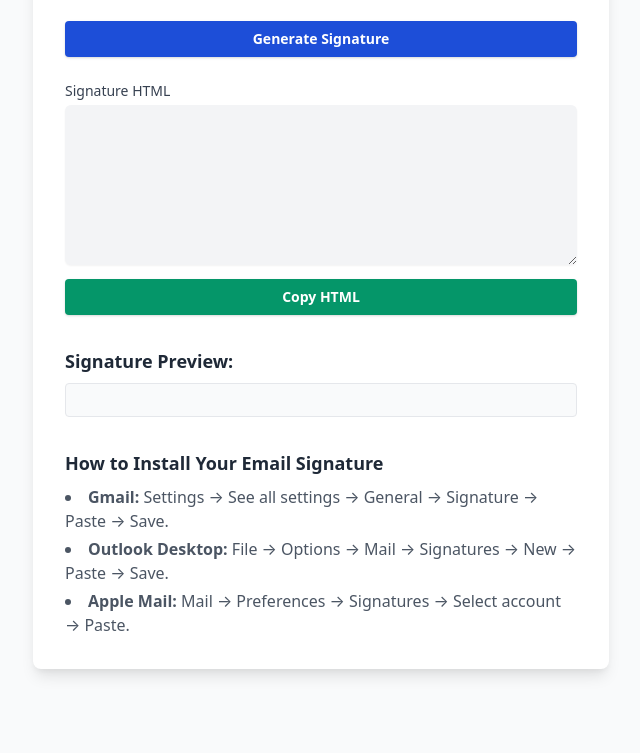
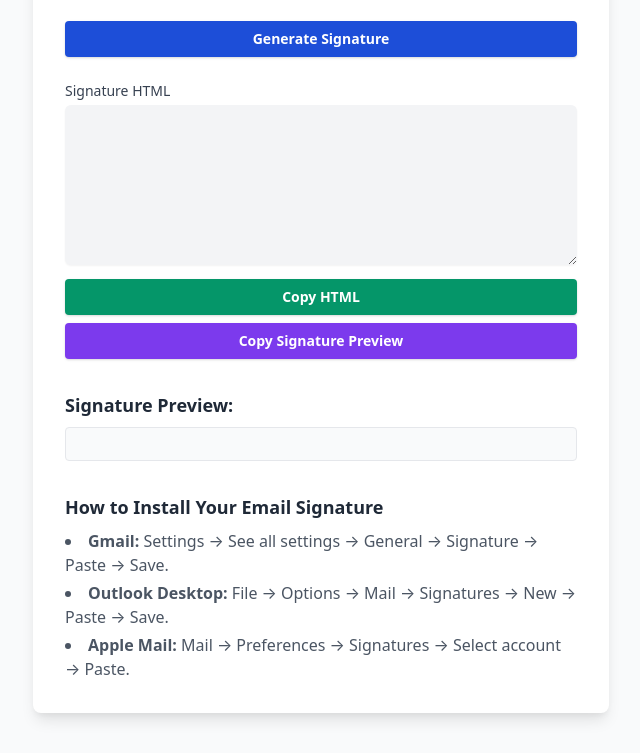
Before and after one commit to Rohree/dunamis-email-generator, a plain HTML site: page index.html in a window 1280 px wide. Shown: the part 587-1340 px from the top of the page, without its empty margins (319-959 px from the left). Before the commit the page ends 1296 px from the top, so only its background shows below. Drawn offline with nearby package versions, Linux system fonts and the light colour scheme.

Commit message:
copy preview

```diff
--- a/index.html
+++ b/index.html
@@ -57,6 +57,9 @@
             class="w-full mt-2 bg-green-600 hover:bg-green-700 text-white font-semibold py-2 px-4 rounded shadow text-sm">
       Copy HTML
     </button>
+      <button onclick="copyPreview()" class="w-full mt-2 bg-purple-600 hover:bg-purple-700 text-white font-semibold py-2 px-4 rounded shadow text-sm">
+        Copy Signature Preview
+      </button>
 
     <!-- Preview -->
     <h3 class="mt-8 text-lg font-semibold text-gray-800">Signature Preview:</h3>
@@ -112,6 +115,18 @@
       document.execCommand('copy');
       alert('Signature HTML copied to clipboard!');
     }
+
+      function copyPreview() {
+        const preview = document.getElementById('preview');
+        // Create a temporary textarea to copy the HTML
+        const temp = document.createElement('textarea');
+        temp.value = preview.innerHTML;
+        document.body.appendChild(temp);
+        temp.select();
+        document.execCommand('copy');
+        document.body.removeChild(temp);
+        alert('Signature preview HTML copied to clipboard!');
+      }
   </script>
 </body>
 </html>
```
